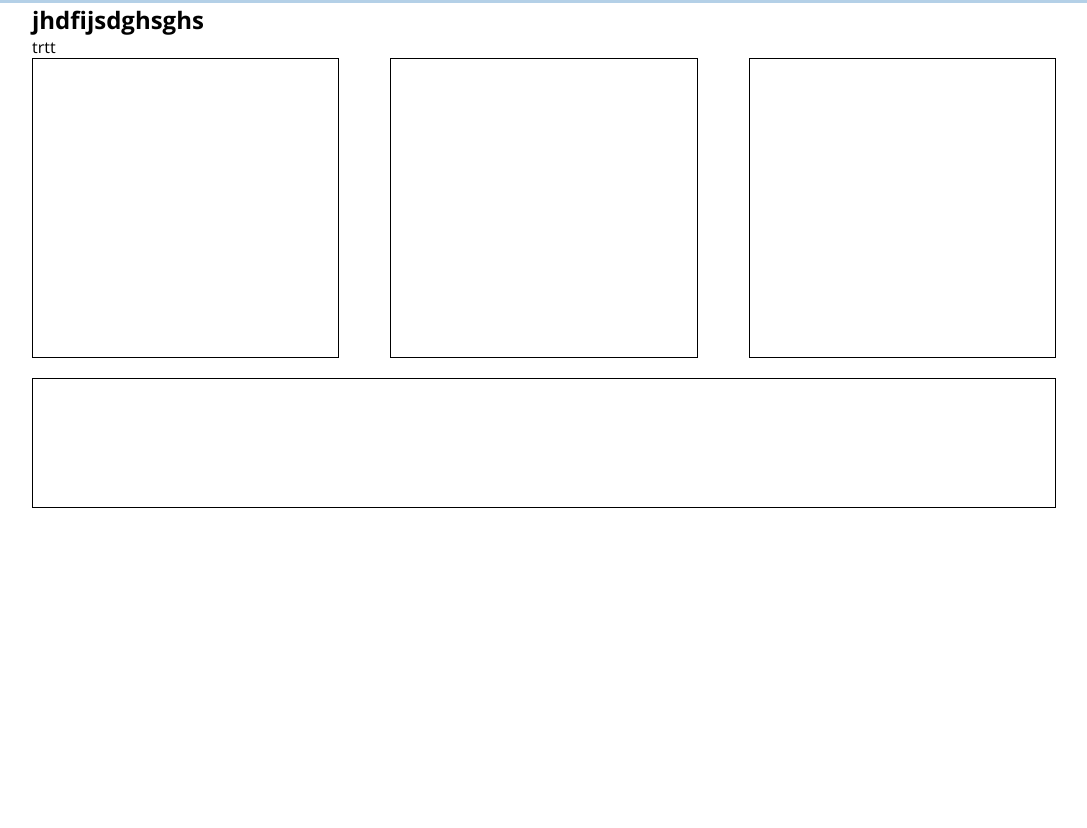
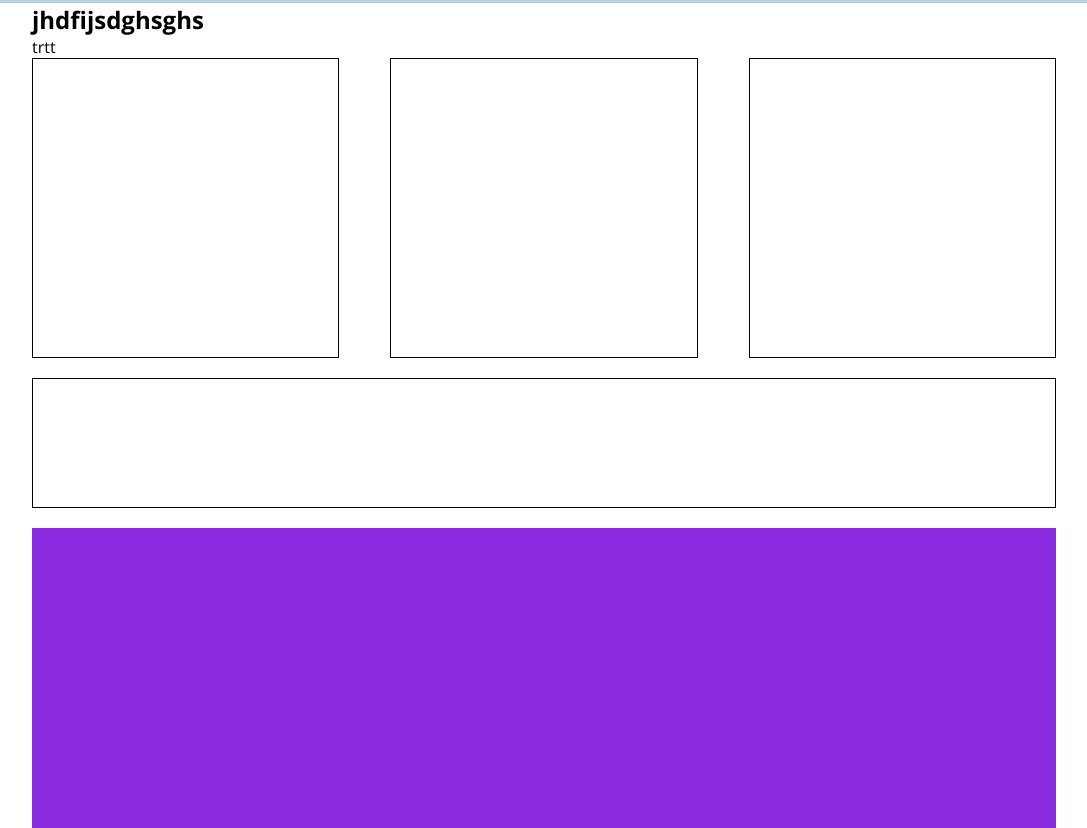
Before and after one commit to gloriaghe/dropbox, a plain HTML site: page index.html in a window 1280 px wide. Shown: the part 497-1325 px from the top of the page, without its empty margins (96-1183 px from the left). Before the commit the page ends 1005 px from the top, so only its background shows below. Drawn offline with nearby package versions, Linux system fonts and the light colour scheme.

Commit message:
sezione partner

```diff
--- a/css/style.css
+++ b/css/style.css
@@ -72,3 +72,12 @@ header nav{
      /* drbug */
      height: 130px;
  }
+
+/* sezione partner */
+
+#partnersection{
+    margin-top: 20px;
+    /* debug */
+    background-color: blueviolet;
+    height: 300px;
+}
--- a/index.html
+++ b/index.html
@@ -60,6 +60,9 @@
         </section>
 
         <!-- sezione partner -->
+        <div id="partnersection" class="container">
+
+        </div>
 
         <!-- sezione blocchi flottati in left -->
 
```
